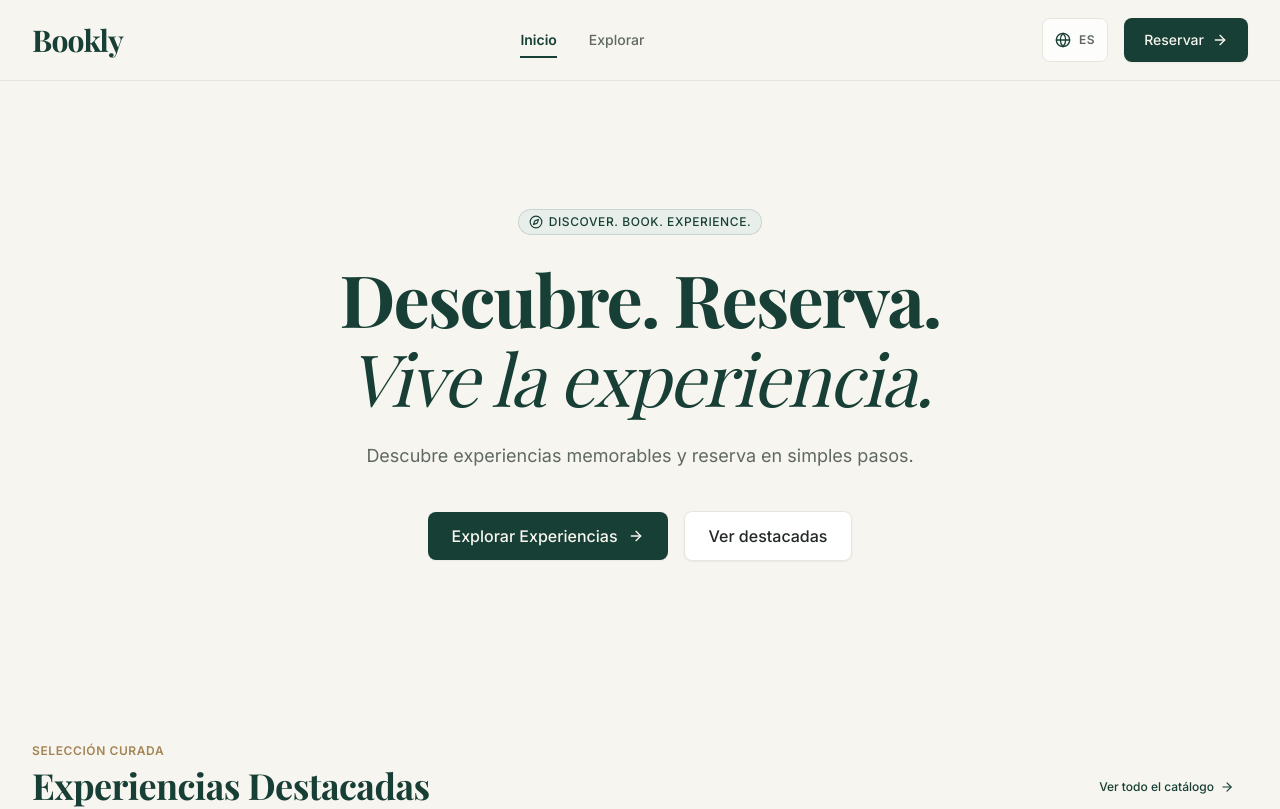
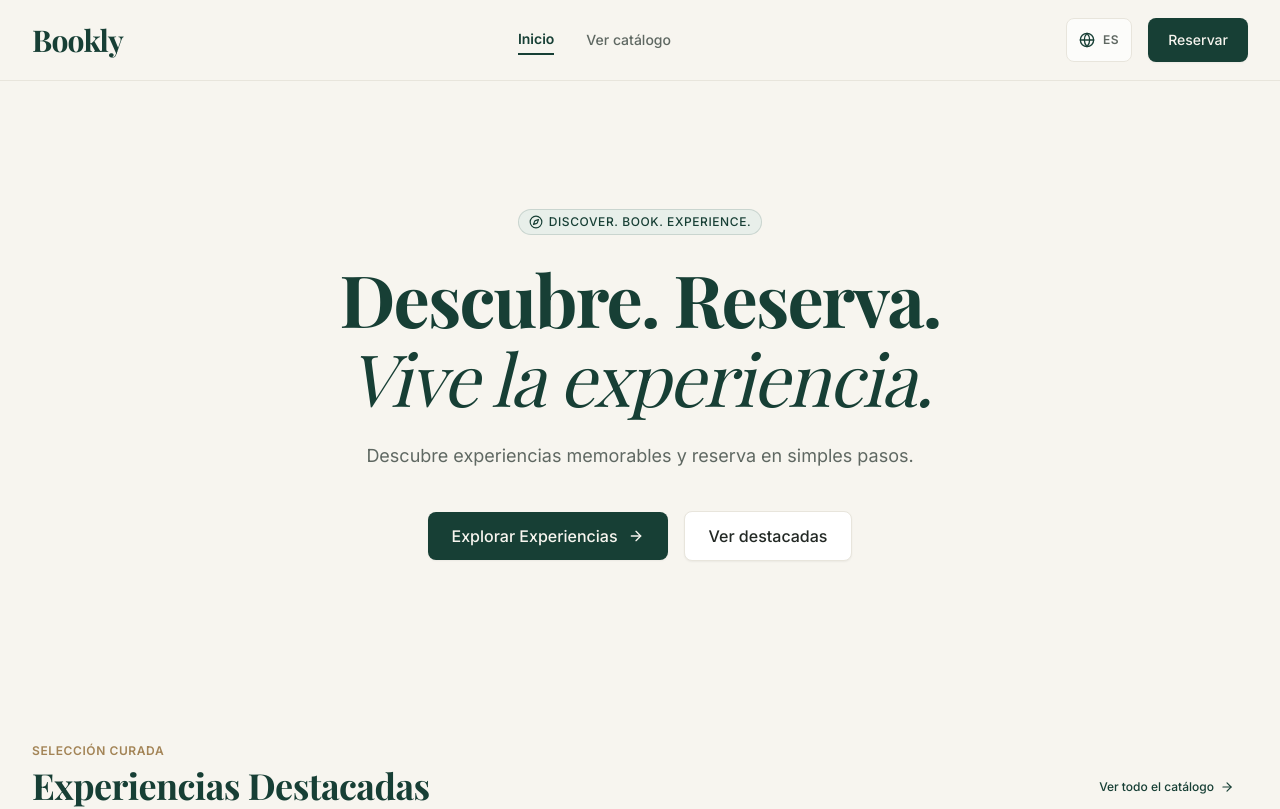
Before and after one commit to JuanJoseVillalobos/Bookly, a React (Vite) app: page / in a window 1280 px wide. Shown: the top 809 px of the page. Built offline with nearby package versions, Linux system fonts and the light colour scheme; a web font is replaced by a local one.

Commit message:
fix: NavBar mobile menu redesigned

```diff
--- a/src/components/layout/Navbar.jsx
+++ b/src/components/layout/Navbar.jsx
@@ -1,99 +1,89 @@
 import React, { useState, useEffect } from 'react';
 import { Link, NavLink, useLocation } from 'react-router-dom';
-import { Menu, X, Compass, ArrowRight } from 'lucide-react';
+import { Menu, X, ArrowRight } from 'lucide-react';
 import { businessConfig } from '../../config/businessConfig';
 import { Button } from '../common';
 import LanguageSelector from './LanguageSelector';
 
 /**
  * Navbar component for Bookly.
- * Responsive navigation bar supporting mobile, tablet, and desktop viewports.
- * Houses the logo, main navigation links, language selector, and primary CTA.
+ * Clean, lightweight, and responsive.
  */
 export default function Navbar() {
   const [isMobileMenuOpen, setIsMobileMenuOpen] = useState(false);
   const location = useLocation();
 
-  // Close mobile menu whenever route changes
+  // Close mobile menu on route change
   useEffect(() => {
     setIsMobileMenuOpen(false);
   }, [location.pathname]);
 
-  // Lock body scroll when mobile menu is open to prevent background scrolling
-  useEffect(() => {
-    if (isMobileMenuOpen) {
-      document.body.style.overflow = 'hidden';
-    } else {
-      document.body.style.overflow = '';
-    }
-    return () => {
-      document.body.style.overflow = '';
-    };
-  }, [isMobileMenuOpen]);
-
   const navLinks = [
     { to: '/', label: 'Inicio' },
-    { to: '/explore', label: 'Explorar' },
+    { to: '/explore', label: 'Ver catálogo' },
   ];
 
   return (
-    <header className="sticky top-0 z-50 w-full bg-ivory/90 backdrop-blur-md border-b border-stone transition-colors">
+    <header className="sticky top-0 z-50 w-full bg-ivory/95 backdrop-blur-md border-b border-stone transition-colors">
       <div className="max-w-7xl mx-auto px-4 sm:px-6 lg:px-8">
-        <div className="flex items-center justify-between h-20">
+        <div className="flex items-center justify-between h-16 sm:h-20">
 
           {/* Logo / Brand */}
-          <div className="flex items-center gap-3">
-            <Link to="/" className="flex items-center gap-2.5 group">
+          <Link to="/" className="flex items-center gap-2 group">
             <span className="font-serif text-2xl sm:text-3xl font-bold tracking-tight text-forest group-hover:text-forest-light transition-colors">
               {businessConfig.name}
             </span>
           </Link>
-          </div>
 
-          {/* Desktop Navigation Links */}
+          {/* Desktop Navigation */}
           <nav className="hidden md:flex items-center gap-8 text-sm font-medium">
-            {navLinks.map((link) => (
             <NavLink
-                key={link.to}
-                to={link.to}
-                end={link.to === '/'}
+              to="/"
+              end
               className={({ isActive }) =>
                 [
-                    'relative py-2 transition-colors duration-150',
+                  'py-1 transition-colors duration-150',
                   isActive
-                      ? 'text-forest font-semibold after:absolute after:bottom-0 after:left-0 after:w-full after:h-0.5 after:bg-forest'
+                    ? 'text-forest font-semibold border-b-2 border-forest'
                     : 'text-charcoal-muted hover:text-forest',
                 ].join(' ')
               }
             >
-                {link.label}
+              Inicio
             </NavLink>
-            ))}
+            <NavLink
+              to="/explore"
+              className={({ isActive }) =>
+                [
+                  'py-1 transition-colors duration-150',
+                  isActive
+                    ? 'text-forest font-semibold border-b-2 border-forest'
+                    : 'text-charcoal-muted hover:text-forest',
+                ].join(' ')
+              }
+            >
+              Ver catálogo
+            </NavLink>
           </nav>
 
-          {/* Desktop Actions (Language Selector + CTA) */}
+          {/* Desktop Actions */}
           <div className="hidden md:flex items-center gap-4">
             <LanguageSelector />
             <Link to="/explore">
-              <Button
-                variant="primary"
-                size="md"
-                rightIcon={<ArrowRight className="w-4 h-4" />}
-              >
+              <Button variant="primary" size="md">
                 Reservar
               </Button>
             </Link>
           </div>
 
-          {/* Mobile Menu Button */}
+          {/* Mobile Menu Toggle Button */}
           <div className="flex items-center gap-2 md:hidden">
-            <LanguageSelector variant="segmented" />
             <button
               type="button"
               onClick={() => setIsMobileMenuOpen((prev) => !prev)}
-              aria-label={isMobileMenuOpen ? 'Cerrar menú' : 'Abrir menú'}
+              aria-label={isMobileMenuOpen ? 'Cerrar navegación' : 'Abrir navegación'}
               aria-expanded={isMobileMenuOpen}
-              className="p-2.5 rounded-lg text-charcoal hover:text-forest hover:bg-stone-light/60 transition-colors focus:outline-none focus-visible:ring-2 focus-visible:ring-forest cursor-pointer min-h-[44px] min-w-[44px] flex items-center justify-center"
+              className="p-2 rounded-lg text-charcoal hover:text-forest hover:bg-stone-light/60 transition-colors focus:outline-none focus-visible:ring-2 focus-visible:ring-forest cursor-pointer"
             >
               {isMobileMenuOpen ? <X className="w-6 h-6" /> : <Menu className="w-6 h-6" />}
             </button>
@@ -102,17 +92,15 @@ export default function Navbar() {
         </div>
       </div>
 
-      {/* Mobile Drawer / Overlay Navigation */}
+      {/* Simple Mobile Dropdown Menu */}
       {isMobileMenuOpen && (
-        <div className="md:hidden fixed inset-x-0 top-20 bottom-0 bg-ivory/95 backdrop-blur-lg border-b border-stone z-40 overflow-y-auto px-6 py-8 flex flex-col justify-between animate-in fade-in slide-in-from-top-2 duration-200">
-          <div className="space-y-6">
-            <div className="border-b border-stone pb-4">
-              <span className="text-xs font-semibold uppercase tracking-wider text-sand-gold-dark">
+        <div className="md:hidden border-t border-stone bg-ivory/95 backdrop-blur-md px-4 py-5 shadow-lg">
+          <div className="max-w-7xl mx-auto space-y-4">
+            <p className="text-xs font-semibold uppercase tracking-wider text-sand-gold-dark px-2">
               Navegación
-              </span>
-            </div>
+            </p>
 
-            <nav className="flex flex-col space-y-4">
+            <nav className="flex flex-col space-y-1">
               {navLinks.map((link) => (
                 <NavLink
                   key={link.to}
@@ -120,38 +108,23 @@ export default function Navbar() {
                   end={link.to === '/'}
                   className={({ isActive }) =>
                     [
-                      'text-xl font-serif py-3 px-4 rounded-lg transition-colors flex items-center justify-between',
+                      'px-3 py-2.5 rounded-lg text-base font-medium transition-colors flex items-center justify-between',
                       isActive
-                        ? 'bg-forest-subtle text-forest font-bold'
-                        : 'text-charcoal hover:bg-stone-light/50',
+                        ? 'bg-forest text-ivory font-semibold'
+                        : 'text-charcoal hover:bg-stone-light/60',
                     ].join(' ')
                   }
                 >
                   <span>{link.label}</span>
-                  <ArrowRight className="w-4 h-4 text-forest/50" />
+                  <ArrowRight className="w-4 h-4 opacity-70" />
                 </NavLink>
               ))}
             </nav>
 
-            <div className="pt-4 border-t border-stone">
-              <Link to="/explore" className="block w-full">
-                <Button
-                  variant="primary"
-                  size="lg"
-                  className="w-full justify-center"
-                  rightIcon={<ArrowRight className="w-4 h-4" />}
-                >
-                  Explorar Experiencias
-                </Button>
-              </Link>
+            <div className="pt-3 border-t border-stone/80 flex items-center justify-between px-2">
+              <span className="text-xs text-charcoal-muted">Idioma</span>
+              <LanguageSelector variant="segmented" />
             </div>
-          </div>
-
-          {/* Mobile Footer Note */}
-          <div className="pt-8 border-t border-stone text-xs text-charcoal-muted space-y-2">
-            <p className="font-serif font-bold text-forest">{businessConfig.name}</p>
-            <p>{businessConfig.tagline}</p>
-            <p className="text-charcoal-light">{businessConfig.contact.email}</p>
           </div>
         </div>
       )}
```
Lines whose indentation alone changed are shown as unchanged.
